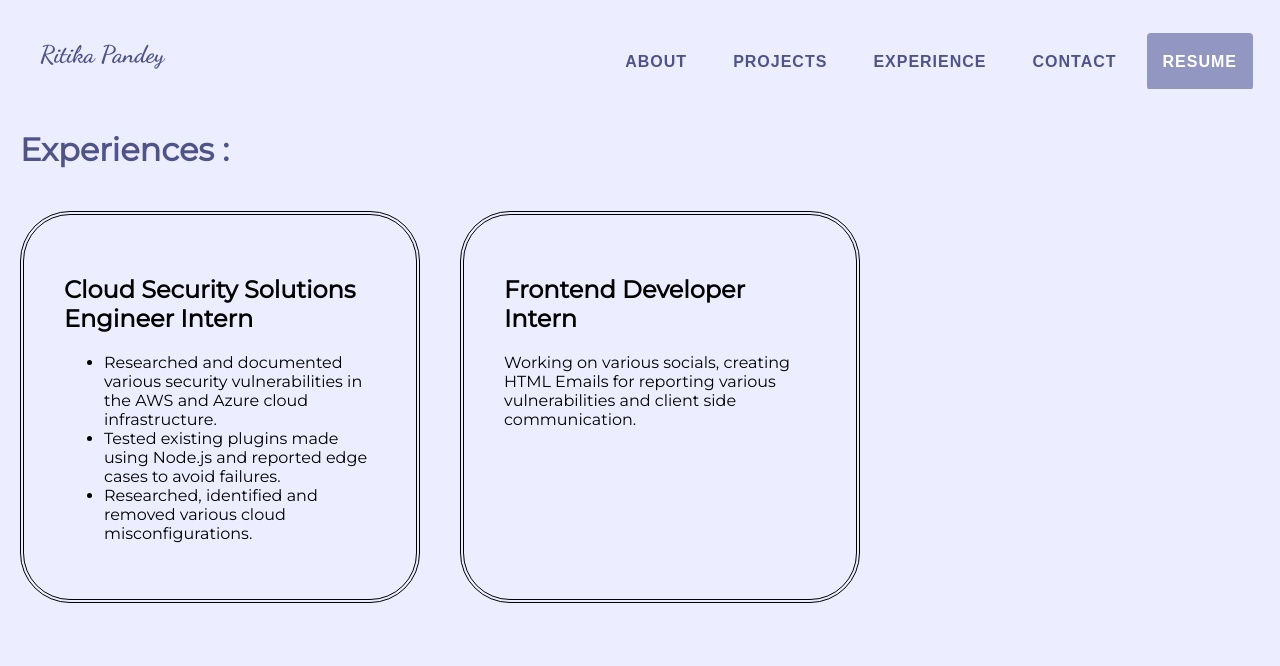
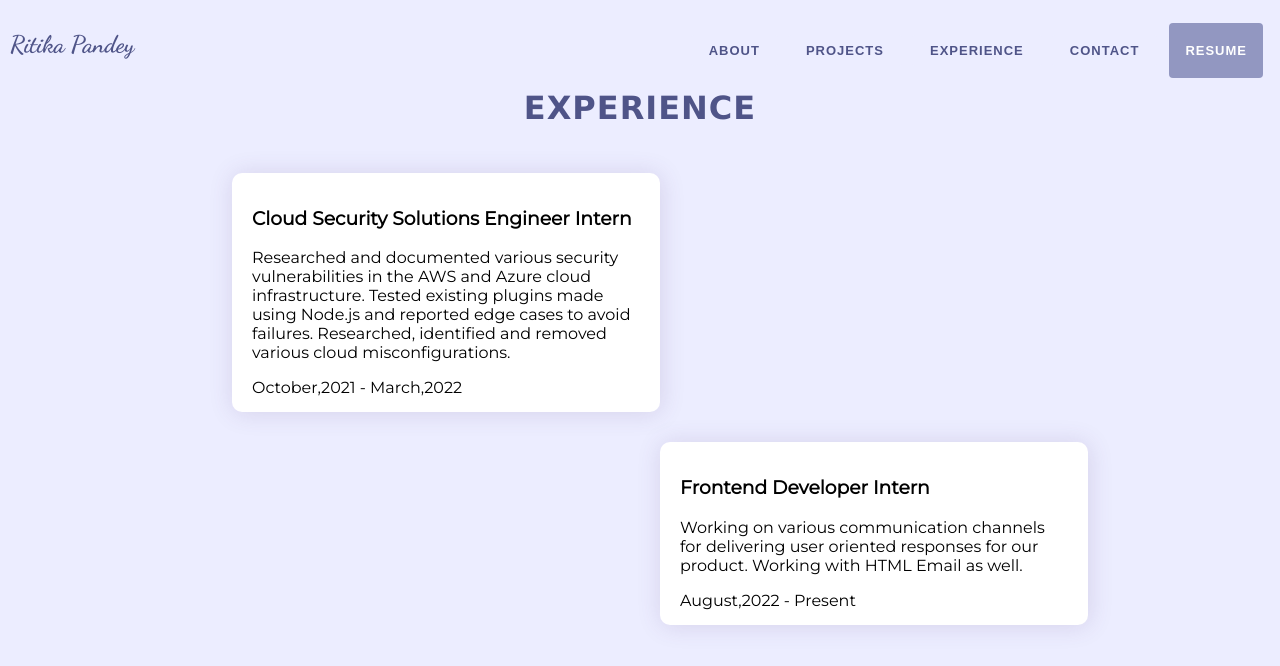
Before and after one commit to Ritika-Pandey01/Portfolio, a React (Create React App) app: page /experience in a window 1280 px wide. Shown: the top 666 px of the page. Built offline with nearby package versions, Linux system fonts and the light colour scheme.

Commit message:
Refactored Experience Section

```diff
--- a/src/Components/About/about.css
+++ b/src/Components/About/about.css
@@ -4,6 +4,7 @@
     color: white;
     margin: 0;
     font-family:Verdana, Geneva, Tahoma, sans-serif;
+    text-align: center;
 }
 .about{
     background-color: #8072b3;
--- a/src/Components/Experience/Experience.jsx
+++ b/src/Components/Experience/Experience.jsx
@@ -3,31 +3,30 @@ import './experience.css';
 
 function Experience() {
   return (
-    <>
-    <h1>Experiences :</h1>
-    <div className='experience'>
+    <div className='bodyExp'>
+      <h1>EXPERIENCE </h1>
+      <div className='experience'>
+        <ul>
+          <li>
+            <h3 className='title'>Cloud Security Solutions Engineer Intern</h3>
+            <p>Researched and documented various security vulnerabilities in
+              the AWS and Azure cloud infrastructure.
+              Tested existing plugins made using Node.js and reported edge
+              cases to avoid failures.
+              Researched, identified and removed various cloud misconfigurations.</p>
+              <span className='circle'></span>
+              <span className='date'>October,2021 - March,2022 </span>
+          </li>
+          <li>
+            <h3 className='title'>Frontend Developer Intern</h3>
+            <p>Working on various communication channels for delivering user oriented responses for our product. Working with HTML Email as well.</p>
+              <span className='circle'></span>
+              <span className='date'>August,2022 - Present </span>
+          </li>
+        </ul>
+      </div>
 
-
-
-      <div className='Intern1'>
-      <h2>Cloud Security Solutions Engineer Intern</h2>
-      <ul>
-        <li>Researched and documented various security vulnerabilities in
-the AWS and Azure cloud infrastructure.</li>
-<li>Tested existing plugins made using Node.js and reported edge
-cases to avoid failures.</li>
-<li>Researched, identified and removed various cloud misconfigurations.</li>
-      </ul>
-      </div>
-      <div className='Intern2'>
-      <h2>Frontend Developer Intern</h2>
-      <p>Working on various socials, creating HTML Emails for reporting various vulnerabilities and client side communication.</p>
-      </div>
-      <div>
-
-      </div>
-      </div>
-    </>
+    </div>
   )
 }
 
--- a/src/Components/Experience/experience.css
+++ b/src/Components/Experience/experience.css
@@ -1,24 +1,46 @@
-h1{
-    text-align: left;
-    padding-left: 20px;
-}
-.Intern1{
-    padding: 40px;
-    max-width: 400px;
-    border: 4px double black;
-    border-radius: 50px;
-    margin: 20px;
-    flex:50%;
-}
-.Intern2{
-    padding: 40px;
-    max-width: 400px;
-    border: 4px double black;
-    border-radius: 50px;
-    margin: 20px;
-    text-align: left;
-    flex:50%;
+
+.bodyExp h1{
+
+    padding-bottom: 30px;
+    margin:0;
+    font-family:Verdana, Geneva, Tahoma, sans-serif;
+    letter-spacing: 1px;
 }
 .experience{
-    display: flex;
+    width:70%;
+    height: auto;
+    position: relative;
+    margin: auto;
 }
+.experience ul{
+    list-style: none;
+}
+.experience::after{
+    position: absolute;
+    content: ' ';
+    width: 2px;
+    height: 100%;
+    background-image: linear-gradient(to bottom,rgb(249, 249, 249),rgb(1,0.9,0.9));
+}
+.experience ul li{
+    width: 50%;
+    height: auto;
+    padding: 15px 20px;
+    background-color: white;
+    box-shadow: 1px 1px 25px rgba(91, 58, 122, 0.155);
+    border-radius: 10px;
+    margin-bottom: 30px;
+}
+.experience ul li:nth-child(odd){
+    float: left;
+    clear: right;
+}
+.experience ul li:nth-child(even){
+    float: right;
+    clear: left;
+}
+@media (max-width: 600px) {
+    .experience{
+        flex-direction: column;
+    }
+}
--- a/src/Components/navbar/navbar.css
+++ b/src/Components/navbar/navbar.css
@@ -3,7 +3,7 @@ nav{
     color: #4f5488;
     top: 0;
     position: sticky;
-    padding: 20px;
+    padding: 10px;
     justify-content:space-between;
 
 
@@ -38,7 +38,7 @@ li a {
     padding: 20px 16px;
     text-decoration: none;
     font-weight: 700;
-    font-size: 16px;
+    font-size: 13px;
     font-family:'Ubuntu', sans-serif;
     letter-spacing: 1px;
 
@@ -54,6 +54,9 @@ a:hover{
 }
 button:hover{
   color: white;
+}
+.resume a:hover{
+  background-color: #4f5488;
 }
 .resume a{
   background-color:  #9297c1;
```
